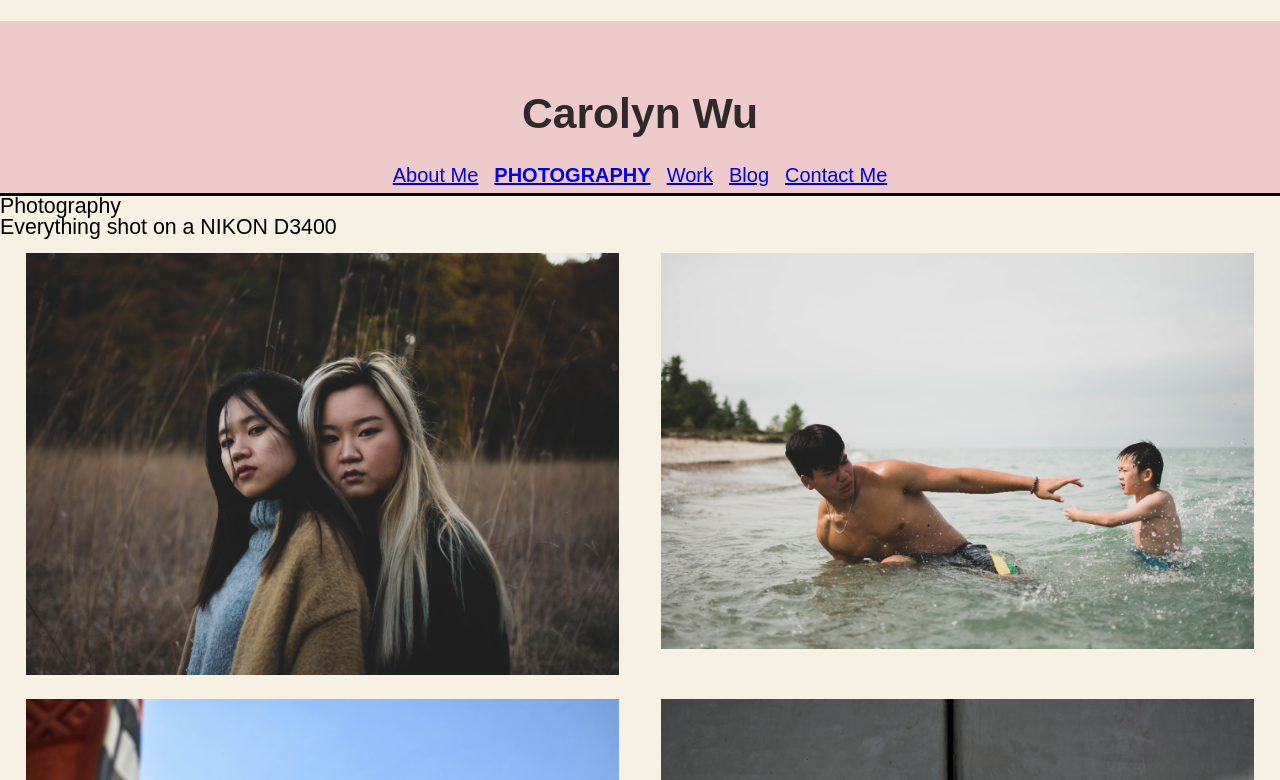
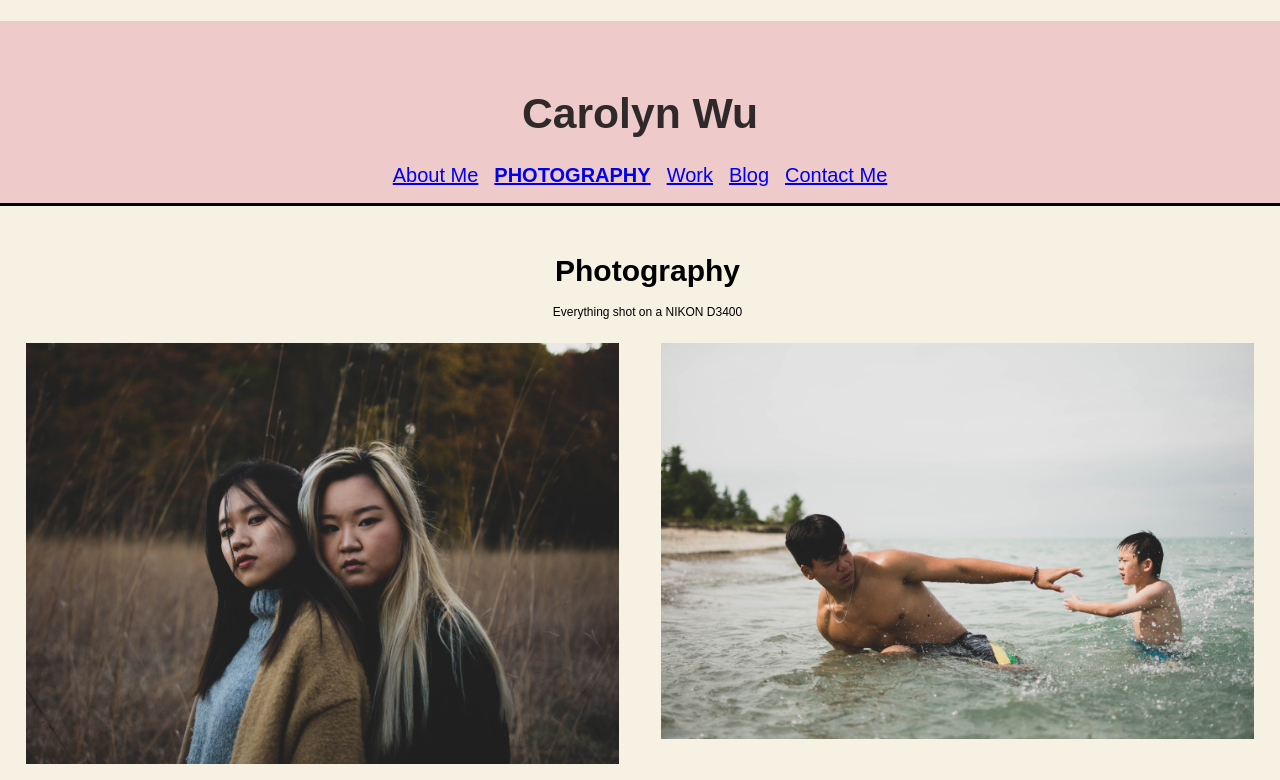
Before and after one commit to wucaro/portfolio2021, a plain HTML site: page photo.html in a window 1280 px wide. Shown: the top 780 px of the page. Drawn offline with Linux system fonts and the light colour scheme.

Commit message:
Update style.css

```diff
--- a/css/style.css
+++ b/css/style.css
@@ -19,7 +19,6 @@ header{
   align-items: center;
   flex-basis: auto;
   flex-shrink: 3;
-
 
 }
 #headers{
@@ -54,7 +53,7 @@ header{
   white-space: nowrap;
   flex-shrink: 3;
   font-size: 12px;
-
+  margin-bottom: 10px;
 
 
 }
@@ -160,6 +159,23 @@ color: rgb(37, 37, 37);
 
 
 /* photography page images */
+
+#phototitle{
+  margin-top: 50px;
+  margin-bottom: 20px;
+  margin-left: 15px;
+  font-weight: bold;
+  text-align: center;
+  font-size: 30px;
+
+}
+#subtitle{
+  margin-top: 20px;
+  margin-bottom: 20px;
+  margin-left: 15px;
+  font-size: 12px;
+  text-align: center;
+}
 
 .caption{
   position: relative;
@@ -396,7 +412,7 @@ textarea{
 
 footer{
   padding: 20px;
-  border-top: black;
+  border-top: solid black;
   background-color: #88a3a9;
   font-size: 12px;
 
@@ -409,7 +425,8 @@ footer{
   display: flex;
 
   flex-direction: row;
-  text-align: left;
+  text-align: center;
+  justify-content: center;
 
 
 }
```
